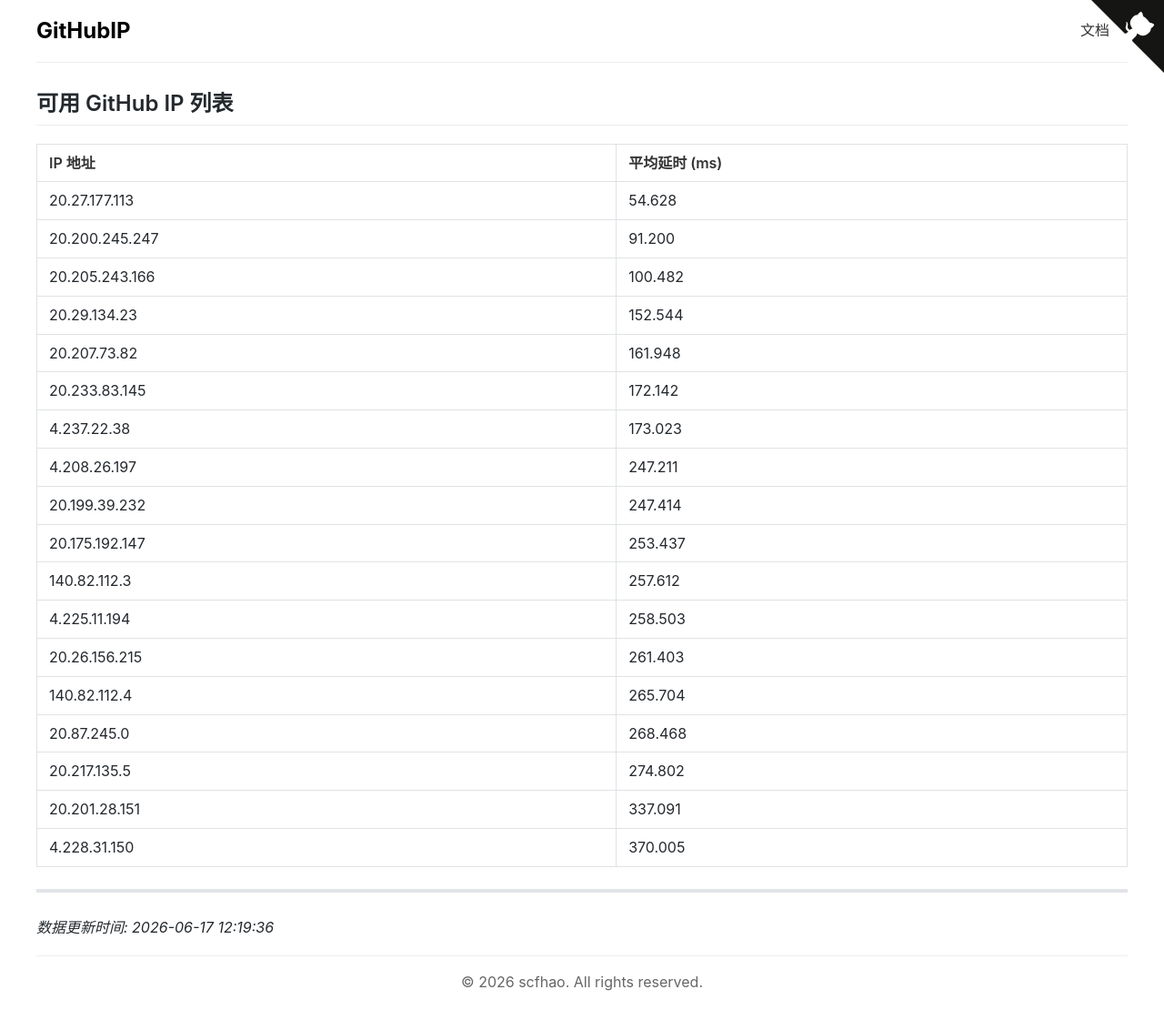
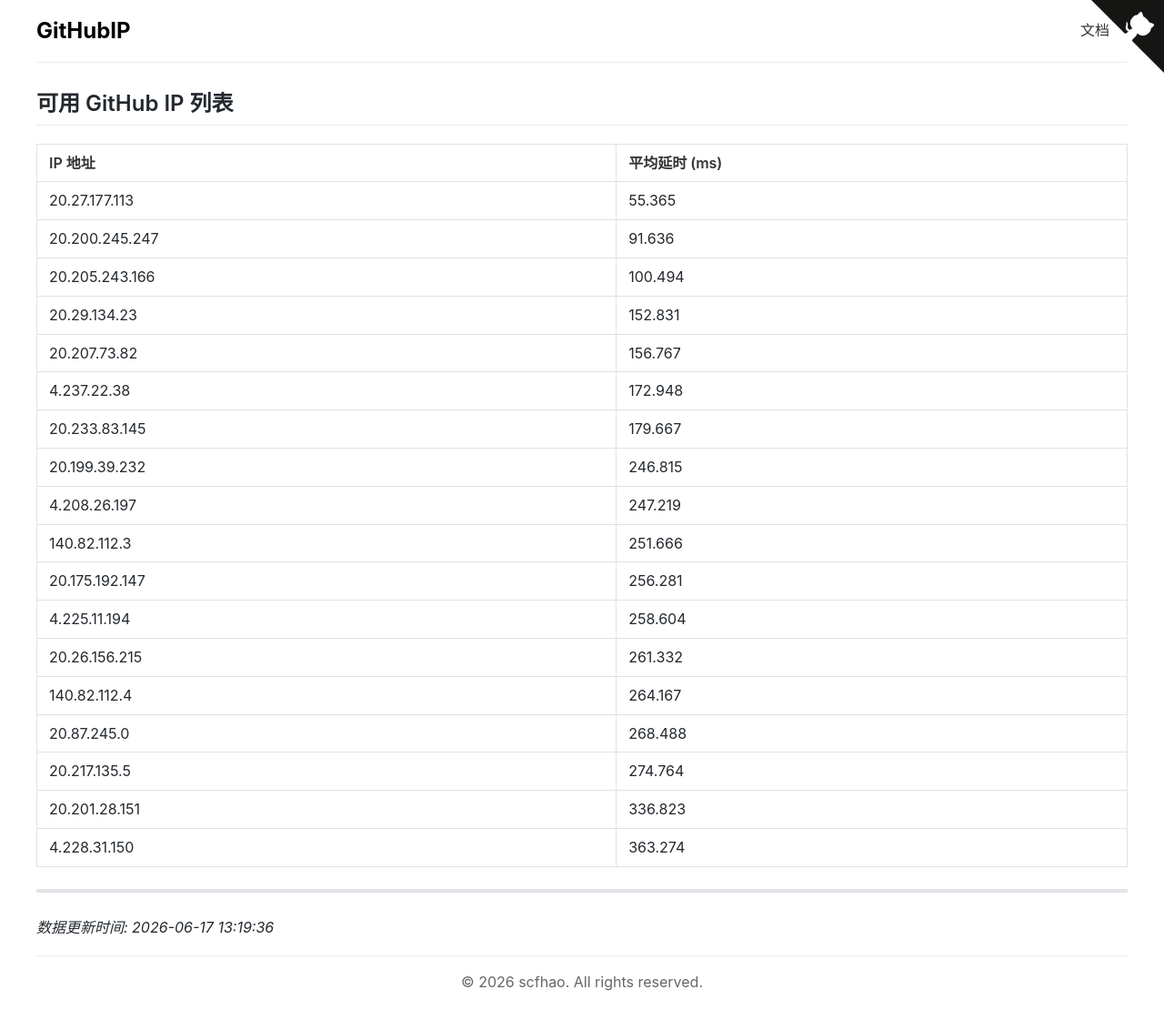
Before and after one commit to scfhao/GitHubIP, a Jekyll site: the page built from index.md, in a window 1280 px wide. Shown: the whole page at 91% size. Built offline with Jekyll 4.4.1, drawn with Linux system fonts in a browser that asks for light colours.

Commit message:
自动脚本执行 - 2026-06-17 13:19:36

```diff
--- a/index.md
+++ b/index.md
@@ -1,32 +1,32 @@
 ---
 layout: home
 title: GitHub IP 列表
-date: 2026-06-17 12:19:36
+date: 2026-06-17 13:19:36
 ---
 
 ## 可用 GitHub IP 列表
 
 | IP 地址 | 平均延时 (ms) |
 |---------|--------------|
-| 20.27.177.113 | 54.628 |
-| 20.200.245.247 | 91.200 |
-| 20.205.243.166 | 100.482 |
-| 20.29.134.23 | 152.544 |
-| 20.207.73.82 | 161.948 |
-| 20.233.83.145 | 172.142 |
-| 4.237.22.38 | 173.023 |
-| 4.208.26.197 | 247.211 |
-| 20.199.39.232 | 247.414 |
-| 20.175.192.147 | 253.437 |
-| 140.82.112.3 | 257.612 |
-| 4.225.11.194 | 258.503 |
-| 20.26.156.215 | 261.403 |
-| 140.82.112.4 | 265.704 |
-| 20.87.245.0 | 268.468 |
-| 20.217.135.5 | 274.802 |
-| 20.201.28.151 | 337.091 |
-| 4.228.31.150 | 370.005 |
+| 20.27.177.113 | 55.365 |
+| 20.200.245.247 | 91.636 |
+| 20.205.243.166 | 100.494 |
+| 20.29.134.23 | 152.831 |
+| 20.207.73.82 | 156.767 |
+| 4.237.22.38 | 172.948 |
+| 20.233.83.145 | 179.667 |
+| 20.199.39.232 | 246.815 |
+| 4.208.26.197 | 247.219 |
+| 140.82.112.3 | 251.666 |
+| 20.175.192.147 | 256.281 |
+| 4.225.11.194 | 258.604 |
+| 20.26.156.215 | 261.332 |
+| 140.82.112.4 | 264.167 |
+| 20.87.245.0 | 268.488 |
+| 20.217.135.5 | 274.764 |
+| 20.201.28.151 | 336.823 |
+| 4.228.31.150 | 363.274 |
 
 ---
 
-*数据更新时间: 2026-06-17 12:19:36*
+*数据更新时间: 2026-06-17 13:19:36*
```
